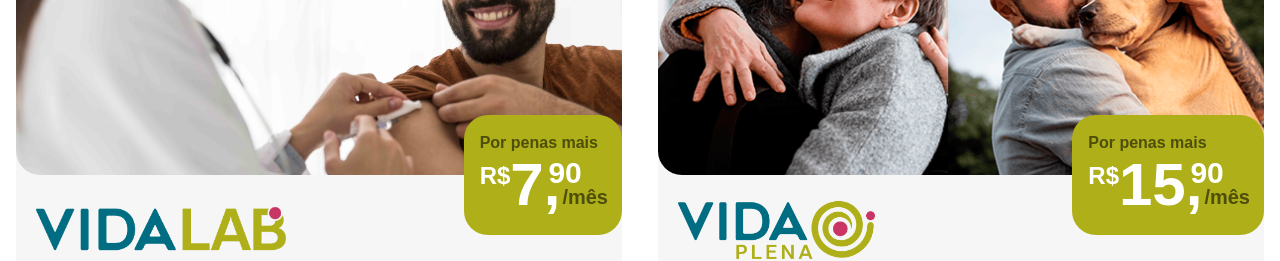
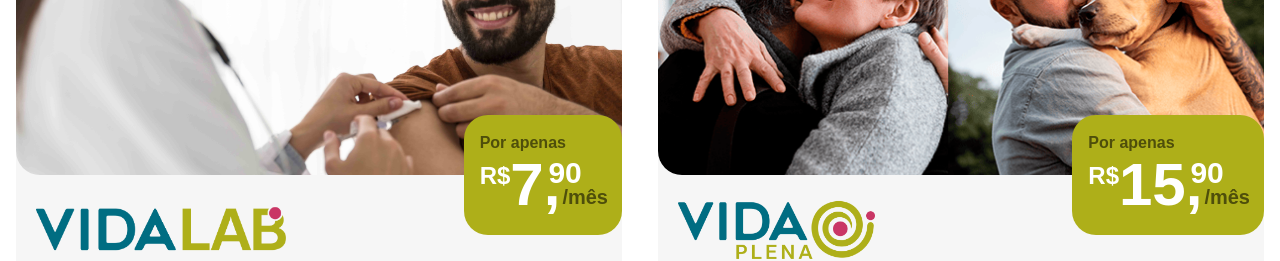
Before and after one commit to disabela-maria20/next-vida-plano-app, a Next.js app: page / in a window 1280 px wide. Shown: the part 4800-5061 px from the top of the page. Built offline with nearby package versions, Linux system fonts and the light colour scheme; a web font is replaced by a local one.

Commit message:
feat: ajuste no texto

```diff
--- a/texts/index.json
+++ b/texts/index.json
@@ -205,7 +205,7 @@
         "centavos": "90",
         "mes": "/mês",
         "saibaMais": "Saiba mais",
-        "link": "",
+        "link": "/planos/",
         "imgLogo": "/img/logo-vida-on.png"
       },
       {
@@ -218,7 +218,7 @@
         "centavos": "70",
         "mes": "/mês",
         "saibaMais": "Saiba mais",
-        "link": "",
+        "link": "/planos/",
         "imgLogo": "/img/logo-horizontal.png",
         "novo": {
           "apartir": "A partir de",
@@ -259,7 +259,7 @@
         "logo": "/img/logo-vida-lab.png",
         "titulo": "Clínicas e Laboratórios Presenciais",
         "texto1": "Atendimentos com descontos em consultas presenciais em mais de 50 especialidades, Odontologistas, descontos em rede laborial com mais de 1500 tipos de exames. Além de descontos apartir de 22% em farmácias e abrangência nacional.",
-        "texto2": "Por penas mais",
+        "texto2": "Por apenas",
         "valor": "7",
         "centavos": "90",
         "mes": "/mês"
@@ -270,7 +270,7 @@
         "logo": "/img/logo-vida-plena.png",
         "titulo": "Assistência Funeral Completa </br> + Cremação Humana e para Pets",
         "texto1": "Cobertura de até R$10mil e abrangência nacional para funerais, cremação e cerimônia de despedida. Além de translado de até 500km em todo território brasileiro e sorteios semanais de até R$25mil.",
-        "texto2": "Por penas mais",
+        "texto2": "Por apenas",
         "valor": "15",
         "centavos": "90",
         "mes": "/mês"
--- a/views/home/index.tsx
+++ b/views/home/index.tsx
@@ -1,4 +1,3 @@
-/* eslint-disable jsx-a11y/anchor-is-valid */
 'use client';
 
 import React, { useState } from 'react';
@@ -9,6 +8,7 @@ import { motion } from 'framer-motion';
 //import { useKeenSlider } from 'keen-slider/react';
 import 'keen-slider/keen-slider.min.css';
 import { FiChevronDown } from 'react-icons/fi';
+import Link from 'next/link';
 
 const Home = () => {
   const { isMobile } = useIsMobile();
@@ -442,12 +442,12 @@ const Home = () => {
                       )}
                     </div>
                     <div className="flex justify-center">
-                      <a
-                        href="#"
+                      <Link
+                        href="/planos"
                         className="bg-blue-green text-white py-1.5 px-5 block transition rounded-3xl hover:bg-blue-green-dark"
                       >
                         {data.saibaMais}
-                      </a>
+                      </Link>
                     </div>
                   </div>
                 </div>
```
